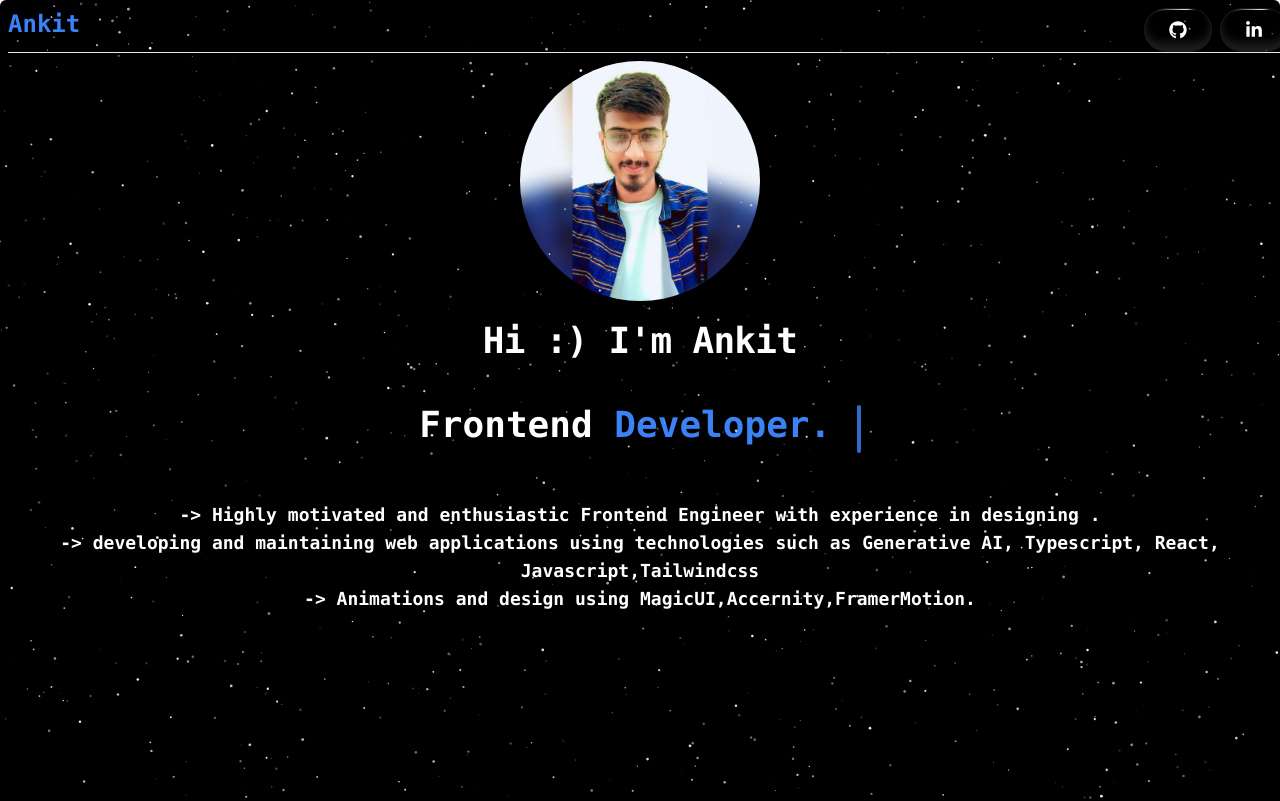
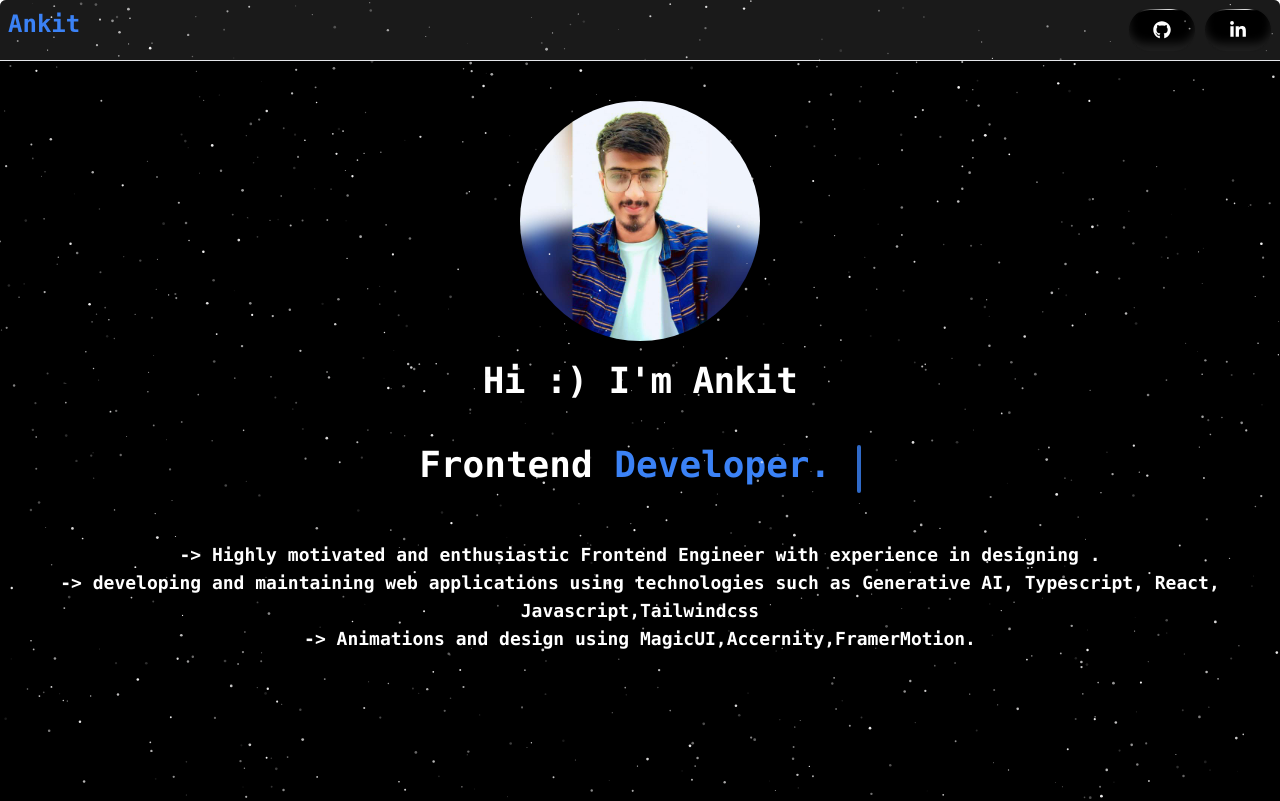
Before and after one commit to Ankitb3/portfolioAnkit, a React (Vite) app: page / in a window 1280 px wide. Shown: the top 801 px of the page. Built offline with nearby package versions, Linux system fonts and the light colour scheme.

Commit message:
fixed:navbar fixed to top change margin hero-section

```diff
--- a/src/components/HeroSection.tsx
+++ b/src/components/HeroSection.tsx
@@ -15,7 +15,7 @@ const words = [
 ];
 const HeroSection = () => {
   return (
-    <div className="min-h-screen">
+    <div className="min-h-screen mt-10">
       <FollowerPointerCard
         title={
           <TitleComponent
--- a/src/components/Navbar.tsx
+++ b/src/components/Navbar.tsx
@@ -1,12 +1,99 @@
+// import ShimmerButton from "../magicui/ButtonAnimated";
+// import { FaGithub, FaLinkedinIn } from "react-icons/fa";
+// import { FollowerPointerCard, TitleComponent } from "../magicui/Pointer";
+// import profile from "../assets/ankitpic.jpg";
+// import { useEffect, useState } from "react";
+
+// const Navbar = () => {
+//   const [scrollY, setScrollY] = useState(window.scrollY);
+
+//   useEffect(() => {
+//     const handleScroll = () => {
+//       setScrollY(window.scrollY);
+//     };
+
+//     window.addEventListener('scroll', handleScroll);
+
+//     return () => {
+//       window.removeEventListener('scroll', handleScroll);
+//     };
+//   }, []);
+//   useEffect(() => {
+//     console.log(scrollY, 'scroll');
+//   }, [scrollY]);
+//   return (
+//     <div className={`flex justify-between m-2 p-2 fixed top-0 z-10 border-b-[1px] lg:w-full w-[90%]  left-2 lg:left-0`}>
+//       <div>
+//       <FollowerPointerCard
+//         title={
+//           <TitleComponent
+//             title={"Ankit"}
+//             avatar={profile}
+//           />
+//         }
+//       >  <h2 className="text-blue-500 font-bold text-2xl">Ankit</h2>
+// </FollowerPointerCard>
+//       </div>
+//       <div className="flex gap-2">
+//         <div className="cursor-pointer">
+//             <ShimmerButton to="https://github.com/Ankitb3">
+//               <span className="whitespace-pre-wrap text-center text-sm font-medium leading-none tracking-tight   dark:from-white dark:to-slate-900/10 lg:text-lg">
+//                 <FaGithub />
+//               </span>
+//             </ShimmerButton>
+//         </div>
+//         <div className=" cursor-pointer">
+//           <ShimmerButton to="https://linkedin.com/in/ankit-bankar-b36a65256/">
+//             <span className="whitespace-pre-wrap text-center text-sm font-medium leading-none tracking-tight   dark:from-white dark:to-slate-900/10 lg:text-lg">
+//               <FaLinkedinIn />
+//             </span>
+//           </ShimmerButton>
+//         </div>
+
+//         {/* <div className=" cursor-pointer">
+//           <ShimmerButton onClick={handleSwitch}>
+//             {theme === "light"? <IoSunnyOutline/>:  <FaMoon /> }
+
+//           </ShimmerButton>
+//         </div> */}
+//       </div>
+//     </div>
+//   );
+// };
+
+// export default Navbar;
+
+
 import ShimmerButton from "../magicui/ButtonAnimated";
 import { FaGithub, FaLinkedinIn } from "react-icons/fa";
 import { FollowerPointerCard, TitleComponent } from "../magicui/Pointer";
 import profile from "../assets/ankitpic.jpg";
+import { useEffect, useState } from "react";
 
 const Navbar = () => {
+  const [isFixed, setIsFixed] = useState(false);
+
+  useEffect(() => {
+    const handleScroll = () => {
+      if (window.scrollY > 200) {
+        setIsFixed(true);
+      } else {
+        setIsFixed(false);
+      }
+    };
+
+    window.addEventListener('scroll', handleScroll);
+
+    return () => {
+      window.removeEventListener('scroll', handleScroll);
+    };
+  }, []);
 
   return (
-    <div className="flex justify-between m-2 border-b-[1px] lg:w-full w-[90%] relative left-2 lg:left-0">
+    <div
+      className={`flex justify-between  p-2 ${isFixed ? 'fixed top-0 z-10' : 'relative'} border-b-[1px] lg:w-full w-[90%] left-2 lg:left-0
+      transition-all duration-300 ease-in-out backdrop-blur-lg bg-white/10 ${isFixed ? 'shadow-md' : ''}`}
+    >
       <div>
         <FollowerPointerCard
           title={
@@ -15,29 +102,29 @@ const Navbar = () => {
               avatar={profile}
             />
           }
-      >  <h2 className="text-blue-500 font-bold text-2xl">Ankit</h2>
+        >
+          <h2 className="text-blue-500 font-bold text-2xl">Ankit</h2>
         </FollowerPointerCard>
       </div>
       <div className="flex gap-2">
         <div className="cursor-pointer">
           <ShimmerButton to="https://github.com/Ankitb3">
-              <span className="whitespace-pre-wrap text-center text-sm font-medium leading-none tracking-tight   dark:from-white dark:to-slate-900/10 lg:text-lg">
+            <span className="whitespace-pre-wrap text-center text-sm font-medium leading-none tracking-tight dark:from-white dark:to-slate-900/10 lg:text-lg">
               <FaGithub />
             </span>
           </ShimmerButton>
         </div>
-        <div className=" cursor-pointer">
+        <div className="cursor-pointer">
           <ShimmerButton to="https://linkedin.com/in/ankit-bankar-b36a65256/">
-            <span className="whitespace-pre-wrap text-center text-sm font-medium leading-none tracking-tight   dark:from-white dark:to-slate-900/10 lg:text-lg">
+            <span className="whitespace-pre-wrap text-center text-sm font-medium leading-none tracking-tight dark:from-white dark:to-slate-900/10 lg:text-lg">
               <FaLinkedinIn />
             </span>
           </ShimmerButton>
         </div>
 
-        {/* <div className=" cursor-pointer">
+        {/* <div className="cursor-pointer">
           <ShimmerButton onClick={handleSwitch}>
-            {theme === "light"? <IoSunnyOutline/>:  <FaMoon /> }
-
+            {theme === "light" ? <IoSunnyOutline /> : <FaMoon />}
           </ShimmerButton>
         </div> */}
       </div>
--- a/src/magicui/Hoverpin.tsx
+++ b/src/magicui/Hoverpin.tsx
@@ -1,177 +1,9 @@
-// import React, { useState } from "react";
-// import { motion } from "framer-motion";
-// import { cn } from "../lib/utils";
-// import { Link } from "react-router-dom";
-
-// export const PinContainer = ({
-//   children,
-//   title,
-//   to,
-//   className,
-//   containerClassName,
-// }: {
-//   children: React.ReactNode;
-//   title?: string;
-//   to?: string;
-//   className?: string;
-//   containerClassName?: string;
-// }) => {
-//   const [transform, setTransform] = useState(
-//     "translate(-50%,-50%) rotateX(0deg)"
-//   );
-
-//   const onMouseEnter = () => {
-//     setTransform("translate(-50%,-50%) rotateX(40deg) scale(0.8)");
-//   };
-//   const onMouseLeave = () => {
-//     setTransform("translate(-50%,-50%) rotateX(0deg) scale(1)");
-//   };
-
-//   return (
-//     <Link to={to}>
-//     <div
-//       className={cn(
-//         "relative group/pin z-50 cursor-pointer",
-//         containerClassName
-//       )}
-//       onMouseEnter={onMouseEnter}
-//       onMouseLeave={onMouseLeave}
-//     >
-//       <div
-//         style={{
-//           perspective: "1000px",
-//           transform: "rotateX(70deg) translateZ(0deg)",
-//         }}
-//         className="absolute left-1/2 top-1/2 ml-[0.09375rem] mt-4 -translate-x-1/2 -translate-y-1/2"
-//       >
-//         <div
-//           style={{
-//             transform: transform,
-//           }}
-//           className="absolute left-1/2 p-4 top-1/2 flex justify-start items-start  rounded-2xl  shadow-[0_8px_16px_rgb(0_0_0/0.4)] bg-black h-[75vh] border border-white/[0.4] group-hover/pin:border-white/[0.2] transition duration-700 overflow-hidden"
-//         >
-//           <div className={cn(" relative z-50 ", className)}>{children}</div>
-//         </div>
-//       </div>
-//       <PinPerspective title={title} href={to} />
-//     </div>
-//     </Link>
-//   );
-// };
-
-// export const PinPerspective = ({
-//   title,
-//   href,
-// }: {
-//   title?: string;
-//   href?: string;
-// }) => {
-//   return (
-//     <motion.div className="pointer-events-none  w-96 h-80 flex items-center justify-center opacity-0 group-hover/pin:opacity-100 z-[60] transition duration-500">
-//       <div className=" w-full h-full -mt-7 flex-none  inset-0">
-//         <div className="absolute top-0 inset-x-0  flex justify-center">
-//           <a
-//             href={href}
-//             target={"_blank"}
-//             className="relative flex space-x-2 items-center z-10 rounded-full bg-zinc-950 py-0.5 px-4 ring-1 ring-white/10 "
-//           >
-//             <span className="relative z-20   text-xs font-bold inline-block py-0.5">
-//               {title}
-//             </span>
-
-//             <span className="absolute -bottom-0 left-[1.125rem] h-px w-[calc(100%-2.25rem)] bg-gradient-to-r from-emerald-400/0 via-emerald-400/90 to-emerald-400/0 transition-opacity duration-500 group-hover/btn:opacity-40"></span>
-//           </a>
-//         </div>
-
-
-//         <div
-//           style={{
-//             perspective: "1000px",
-//             transform: "rotateX(70deg) translateZ(0)",
-//           }}
-//           className="absolute left-1/2 top-1/2 ml-[0.09375rem] mt-4 -translate-x-1/2 -translate-y-1/2"
-//         >
-//           <>
-//             <motion.div
-//               initial={{
-//                 opacity: 0,
-//                 scale: 0,
-//                 x: "-50%",
-//                 y: "-50%",
-//               }}
-//               animate={{
-//                 opacity: [0, 1, 0.5, 0],
-//                 scale: 1,
-
-//                 z: 0,
-//               }}
-//               transition={{
-//                 duration: 6,
-//                 repeat: Infinity,
-//                 delay: 0,
-//               }}
-//               className="absolute left-1/2 top-1/2  h-[11.25rem] w-[11.25rem] rounded-[50%] bg-sky-500/[0.08] shadow-[0_8px_16px_rgb(0_0_0/0.4)]"
-//             ></motion.div>
-//             <motion.div
-//               initial={{
-//                 opacity: 0,
-//                 scale: 0,
-//                 x: "-50%",
-//                 y: "-50%",
-//               }}
-//               animate={{
-//                 opacity: [0, 1, 0.5, 0],
-//                 scale: 1,
-
-//                 z: 0,
-//               }}
-//               transition={{
-//                 duration: 6,
-//                 repeat: Infinity,
-//                 delay: 2,
-//               }}
-//               className="absolute left-1/2 top-1/2  h-[11.25rem] w-[11.25rem] rounded-[50%] bg-sky-500/[0.08] shadow-[0_8px_16px_rgb(0_0_0/0.4)]"
-//             ></motion.div>
-//             <motion.div
-//               initial={{
-//                 opacity: 0,
-//                 scale: 0,
-//                 x: "-50%",
-//                 y: "-50%",
-//               }}
-//               animate={{
-//                 opacity: [0, 1, 0.5, 0],
-//                 scale: 1,
-
-//                 z: 0,
-//               }}
-//               transition={{
-//                 duration: 6,
-//                 repeat: Infinity,
-//                 delay: 4,
-//               }}
-//               className="absolute left-1/2 top-1/2  h-[11.25rem] w-[11.25rem] rounded-[50%] bg-sky-500/[0.08] shadow-[0_8px_16px_rgb(0_0_0/0.4)]"
-//             ></motion.div>
-//           </>
-//         </div>
-
-//         <>
-//           <motion.div className="absolute right-1/2 bottom-1/2 bg-gradient-to-b from-transparent to-cyan-500 translate-y-[14px] w-px h-20 group-hover/pin:h-40 blur-[2px]" />
-//           <motion.div className="absolute right-1/2 bottom-1/2 bg-gradient-to-b from-transparent to-cyan-500 translate-y-[14px] w-px h-20 group-hover/pin:h-40  " />
-//           <motion.div className="absolute right-1/2 translate-x-[1.5px] bottom-1/2 bg-cyan-600 translate-y-[14px] w-[4px] h-[4px] rounded-full z-40 blur-[3px]" />
-//           <motion.div className="absolute right-1/2 translate-x-[0.5px] bottom-1/2 bg-cyan-300 translate-y-[14px] w-[2px] h-[2px] rounded-full z-40 " />
-//         </>
-//       </div>
-//     </motion.div>
-//   );
-// };
 
 import React, { useState } from "react";
 import { motion } from "framer-motion";
 import { cn } from "../lib/utils";
 import { Link } from "react-router-dom";
 
-// Define the types for your props
 interface PinContainerProps {
   children: React.ReactNode;
   title?: string;
@@ -202,7 +34,7 @@ export const PinContainer = ({
   const content = (
     <div
       className={cn(
-        "relative group/pin z-50 cursor-pointer",
+        "relative group/pin cursor-pointer",
         containerClassName
       )}
       onMouseEnter={onMouseEnter}
```
Lines whose indentation alone changed are shown as unchanged.
